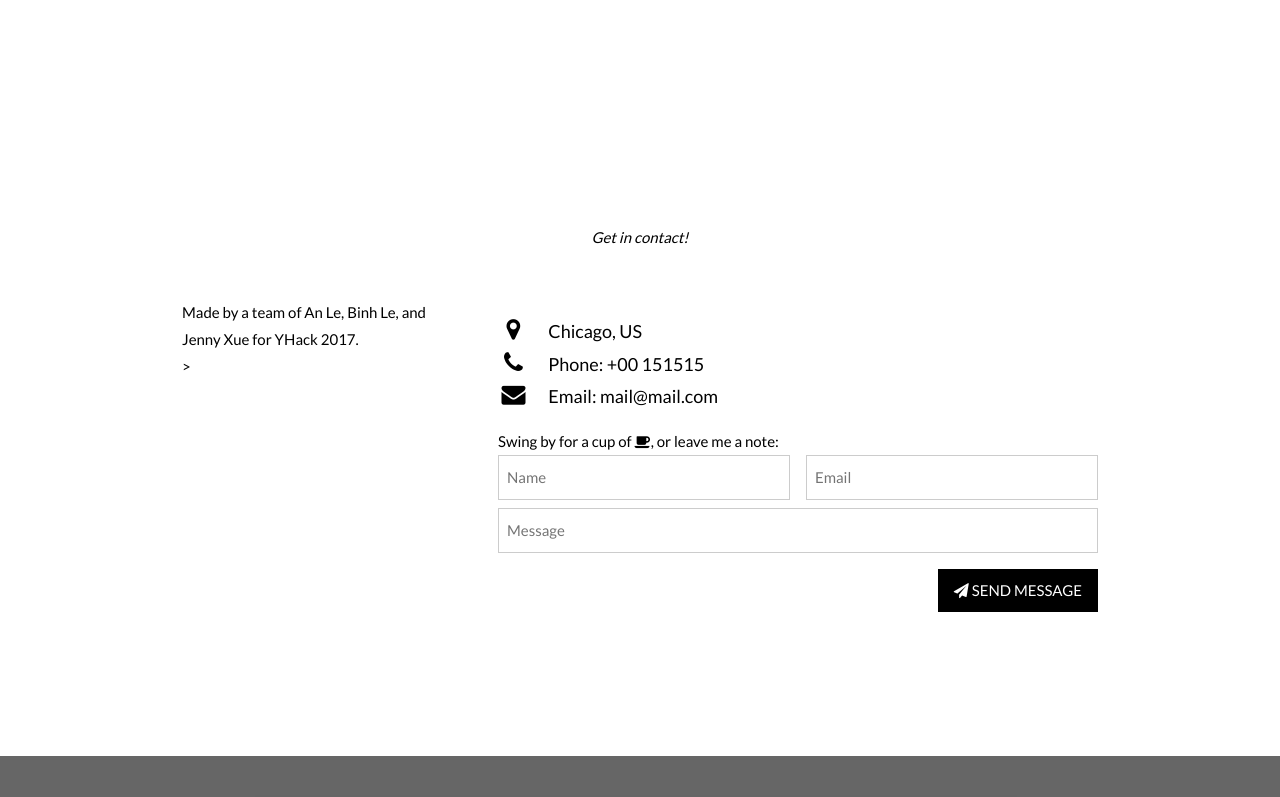
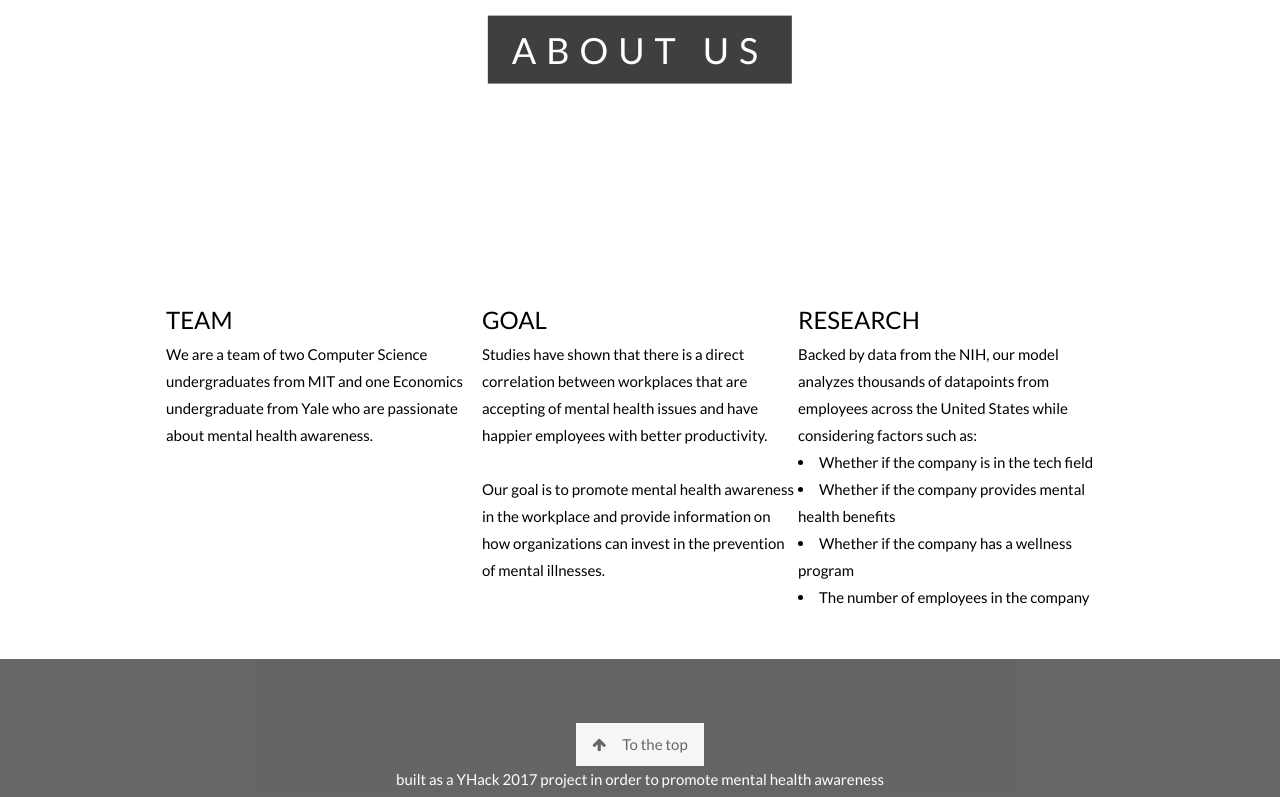
Before and after one commit to jennyxue97/peaceofmind, a plain HTML site: page index.html in a window 1280 px wide. Shown: the part 2000-2797 px from the top of the page. Drawn offline with nearby package versions, Linux system fonts and the light colour scheme.

Commit message:
about us

```diff
--- a/index.html
+++ b/index.html
@@ -24,6 +24,11 @@ html, body {
     background-size: cover;
 }
 
+.stimg-1, .stimg-2, .whitespace-1 {
+    background-position: center;
+    background-size: cover;
+    background-repeat: no-repeat;
+}
 /* First image (Logo. Full height) */
 .bgimg-1 {
     background-image: url("background3.jpg");
@@ -55,10 +60,10 @@ html, body {
 }
 
 .whitespace-1 {
-    min-height: 30px;
+    min-height: 50px;
 
 }
-</div>
+
 
 .w3-wide {letter-spacing: 10px;}
 .w3-hover-opacity {cursor: pointer;}
@@ -103,10 +108,8 @@ html, body {
   </div>
 </div>
 
-<!-- <div class="w3-row w3-center w3-dark-grey w3-padding-32 w3-display-container" id="stats">
-    <span class="w3-xlarge">BEHIND THE NUMBERS</span>
-</div>         -->
-
+<div class="whitespace-1 w3-display-container"  id="stats">
+    </div>
 <!-- First statistics image -->
 <div class="stimg-1 w3-display-container">
 </div>
@@ -114,7 +117,6 @@ html, body {
 <!-- First statistics image -->
 <div class="whitespace-1 w3-display-container">
 </div>
-
 
 
 <!-- Second Parallax Image with Portfolio Text -->
@@ -195,45 +197,39 @@ html, body {
   </form>
 </div>
 
-<!-- Second Parallax Image with Portfolio Text -->
-<div class="bgimg-2 w3-display-container w3-opacity-min">
+<!Second Parallax Image with Portfolio Text -->
+<div class="bgimg-2 w3-display-container w3-opacity-min" id="about">
         <div class="w3-display-middle">
               <span class="w3-center w3-padding-large w3-black w3-xxlarge w3-wide w3-animate-opacity"> ABOUT US</span>
           </div>
         </div>
       </div>
 
-<!-- Container (About Us Section) -->
-<div class="w3-content w3-container w3-padding-64" id="about">
-  <p class="w3-center"><em>Get in contact!</em></p>
 
-  <div class="w3-row w3-padding-32 w3-section">
-    <div class="w3-col m4 w3-container">
-      <p>Made by a team of An Le, Binh Le, and Jenny Xue for YHack 2017.</p>>
+<div class="w3-content w3-container w3-padding-32">
+    <div class="w3-row">
+        <div class="w3-third w3-section">
+            <span class="w3-xlarge">TEAM</span><br>
+            We are a team of two Computer Science undergraduates from MIT and one Economics undergraduate from Yale
+            who are passionate about mental health awareness.
+        </div>
+        <div class="w3-third w3-section">
+            <span class="w3-xlarge">GOAL</span><br>
+            Studies have shown that there is a direct correlation between workplaces that are
+            accepting of mental health issues and have happier employees with better productivity.</br>
+            <br>Our goal is to promote mental health awareness in the workplace and
+            provide information on how organizations can invest in the prevention of mental illnesses.</br>
+        </div>
+        <div class="w3-third w3-section">
+            <span class="w3-xlarge">RESEARCH</span><br>
+            Backed by data from the NIH, our model analyzes thousands of datapoints from employees
+            across the United States while considering factors such as:
+            <li>Whether if the company is in the tech field</li>
+            <li>Whether if the company provides mental health benefits</li>
+            <li>Whether if the company has a wellness program</li>
+            <li>The number of employees in the company</li>
+        </div>
     </div>
-    <div class="w3-col m8 w3-panel">
-      <div class="w3-large w3-margin-bottom">
-        <i class="fa fa-map-marker fa-fw w3-hover-text-black w3-xlarge w3-margin-right"></i> Chicago, US<br>
-        <i class="fa fa-phone fa-fw w3-hover-text-black w3-xlarge w3-margin-right"></i> Phone: +00 151515<br>
-        <i class="fa fa-envelope fa-fw w3-hover-text-black w3-xlarge w3-margin-right"></i> Email: mail@mail.com<br>
-      </div>
-      <p>Swing by for a cup of <i class="fa fa-coffee"></i>, or leave me a note:</p>
-      <form action="/action_page.php" target="_blank">
-        <div class="w3-row-padding" style="margin:0 -16px 8px -16px">
-          <div class="w3-half">
-            <input class="w3-input w3-border" type="text" placeholder="Name" required name="Name">
-          </div>
-          <div class="w3-half">
-            <input class="w3-input w3-border" type="text" placeholder="Email" required name="Email">
-          </div>
-        </div>
-        <input class="w3-input w3-border" type="text" placeholder="Message" required name="Message">
-        <button class="w3-button w3-black w3-right w3-section" type="submit">
-          <i class="fa fa-paper-plane"></i> SEND MESSAGE
-        </button>
-      </form>
-    </div>
-  </div>
 </div>
 
 
```
